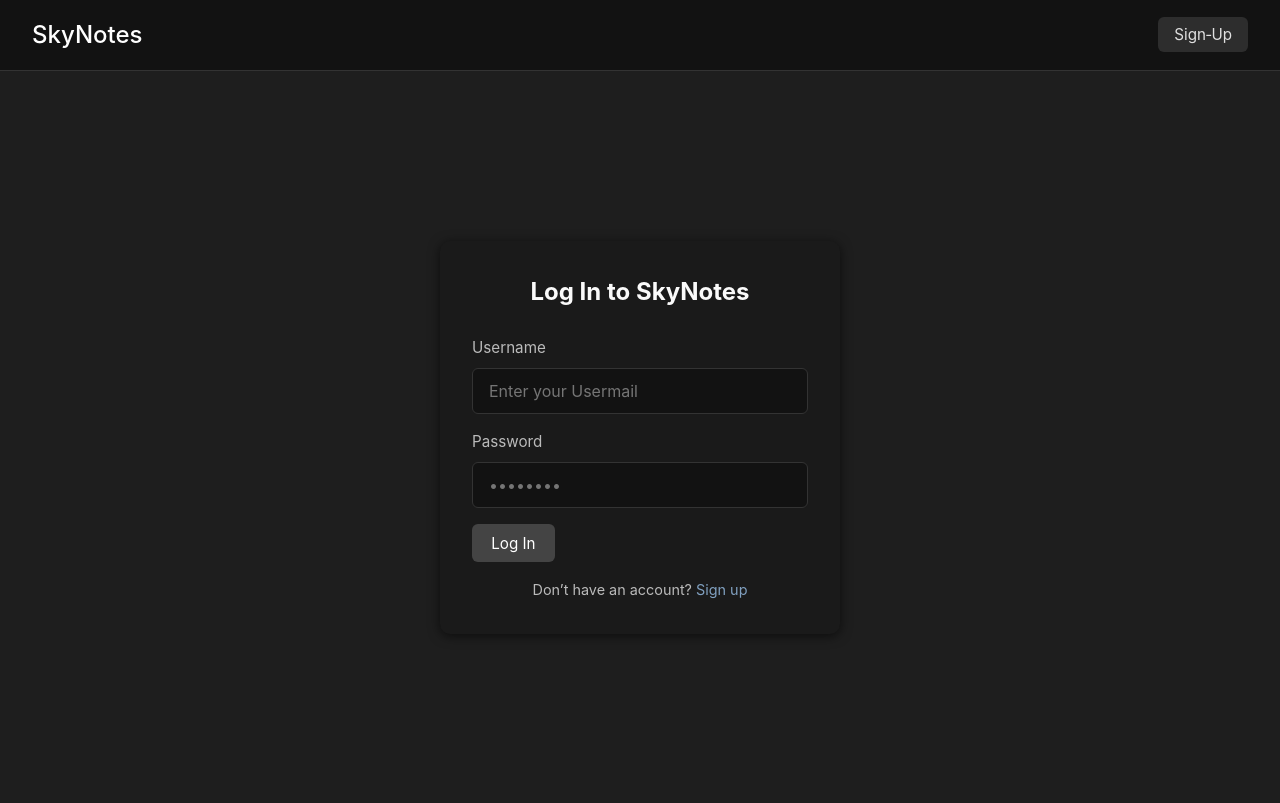
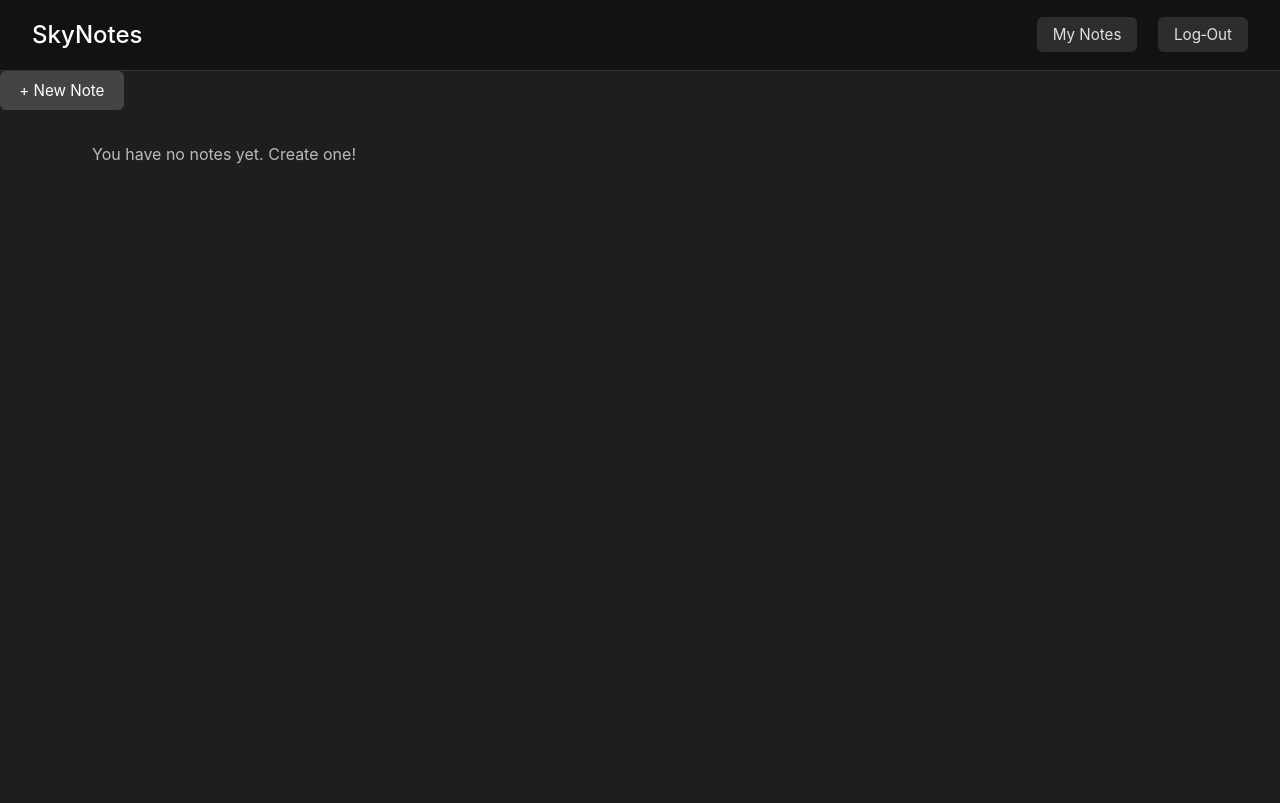
Before and after one commit to NaveenRBS/SkyNotes, a Flask app: page /login in a window 1280 px wide. After the commit the page ends 164 px from the top, so only its background shows below. Run offline with Flask 3, Linux system fonts and the light colour scheme.

Commit message:
Update: your message here

```diff
--- a/templates/login.html
+++ b/templates/login.html
@@ -3,20 +3,26 @@
 <head>
   <meta charset="UTF-8" />
   <meta name="viewport" content="width=device-width, initial-scale=1.0"/>
-  <title>Log In – SkyNotes</title>
+  <title>Your Notes – SkyNotes</title>
   <link rel="stylesheet" href="{{ url_for('static', filename='style.css') }}">
+  <script src="https://code.jquery.com/jquery-3.6.0.min.js"></script>
+  <script src="{{ url_for('static', filename='script.js') }}"></script>
 </head>
 <body>
 
+  <!-- Header / Navbar -->
   <header class="navbar">
     <h1>SkyNotes</h1>
     <nav>
-      <a href="{{ url_for('signup') }}">Sign‑Up</a>
+      <a href="{{ url_for('dashboard') }}">My Notes</a>
+      <a href="{{ url_for('logout') }}">Log‑Out</a>
     </nav>
   </header>
 
-  <main class="login-main">
-    <!-- {% with messages = get_flashed_messages(with_categories=false) %}
+  <main class="notes-main">
+
+    <!-- Flash messages -->
+    {% with messages = get_flashed_messages(with_categories=False) %}
       {% if messages %}
       <div class="flash-message">
         {% for msg in messages %}
@@ -24,32 +30,53 @@
         {% endfor %}
       </div>
       {% endif %}
-    {% endwith %} -->
-<!-- " -->
-    <section class="form-container">
-      <h2 class="form-title">Log In to SkyNotes</h2>
-      <form  action="{{ url_for('login') }}" method="POST">
-        {{ form.hidden_tag() if form else "" }}
-        <label for="username">Username</label>
-        <input
-          type="text" id="usermail" name="usermail"
-          placeholder="Enter your Usermail" required
-        />
+    {% endwith %}
 
-        <label for="password">Password</label>
-        <input
-          type="password" id="password" name="password"
-          placeholder="••••••••" required
-        />
+    <!-- Floating Add Note Button -->
+    <button id="add-popup" class="btn">+ New Note</button>
 
-        <input type="submit" value="Log In" />
+    <!-- Popup Modal for Adding New Note -->
+    <div class="popup-overlay newuser" style="display: none;">
+      <div class="popup-box edituser newuser">
+        <h2>Add a New Note</h2>
+        <form class="popup-form" action="{{ url_for('dashboard') }}" method="POST">
+          <label for="title">Title</label>
+          <input type="text" id="title" name="title" placeholder="Note title" required />
 
-        <p class="below-form">
-          Don’t have an account?
-          <a href="{{ url_for('signup') }}">Sign up</a>
-        </p>
-      </form>
+          <label for="note">Content</label>
+          <textarea id="note" name="note" rows="4" placeholder="Write your note here…" required></textarea>
+
+          <div class="popup-actions">
+            <button type="submit" id="add-note">Save</button>
+            <div class="btn-secondary">
+              <button type="button" id="cancel-popup">Cancel</button>
+            </div>
+          </div>
+        </form>
+      </div>
+    </div>
+
+    <!-- Notes List -->
+    <section class="notes-wrapper">
+      {% if datas %}
+        {% for note in datas %}
+        <a href="{{ url_for('editnote', user_id=session.get('user_id'), note_id=note.note_id) }}" class="note-link">
+          <article class="note-container">
+            <h3>{{ note.title }}</h3>
+            <p>{{ note.note }}</p>
+            <form action="{{ url_for('deletenote', user_id=session.get('user_id'), note_id=note.note_id) }}" method="POST" class="delete">
+              <button type="submit">
+                <img src="{{ url_for('static', filename='img/delete.png') }}" alt="Delete">
+              </button>
+            </form>
+          </article>
+        </a>
+        {% endfor %}
+      {% else %}
+        <p style="color:#bbb; text-align:center; width:100%;">You have no notes yet. Create one!</p>
+      {% endif %}
     </section>
+
   </main>
 
 </body>
```
Also changed, not shown: templates/home.html (+8 -8 lines), templates/index.html (+3 -5 lines), static/img/deleteicon.png (renamed from static/img/delete (2).png).
